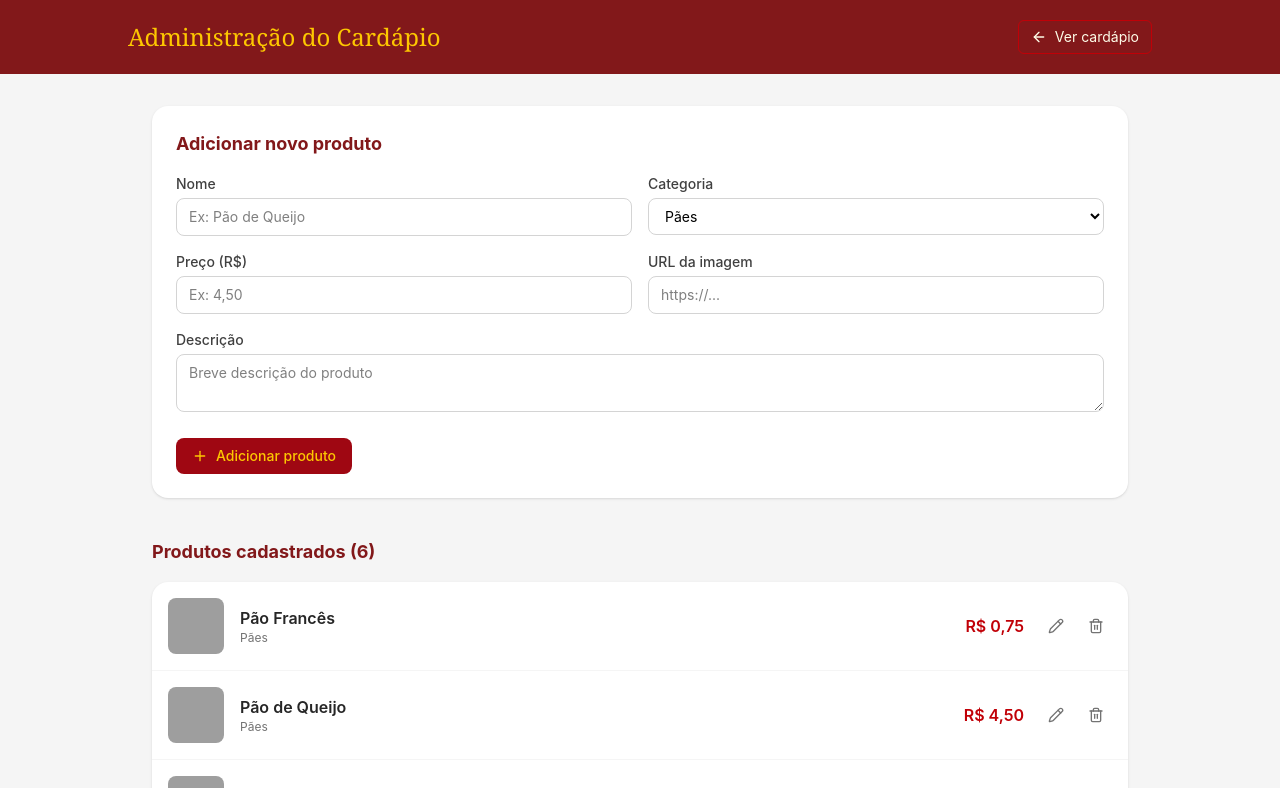
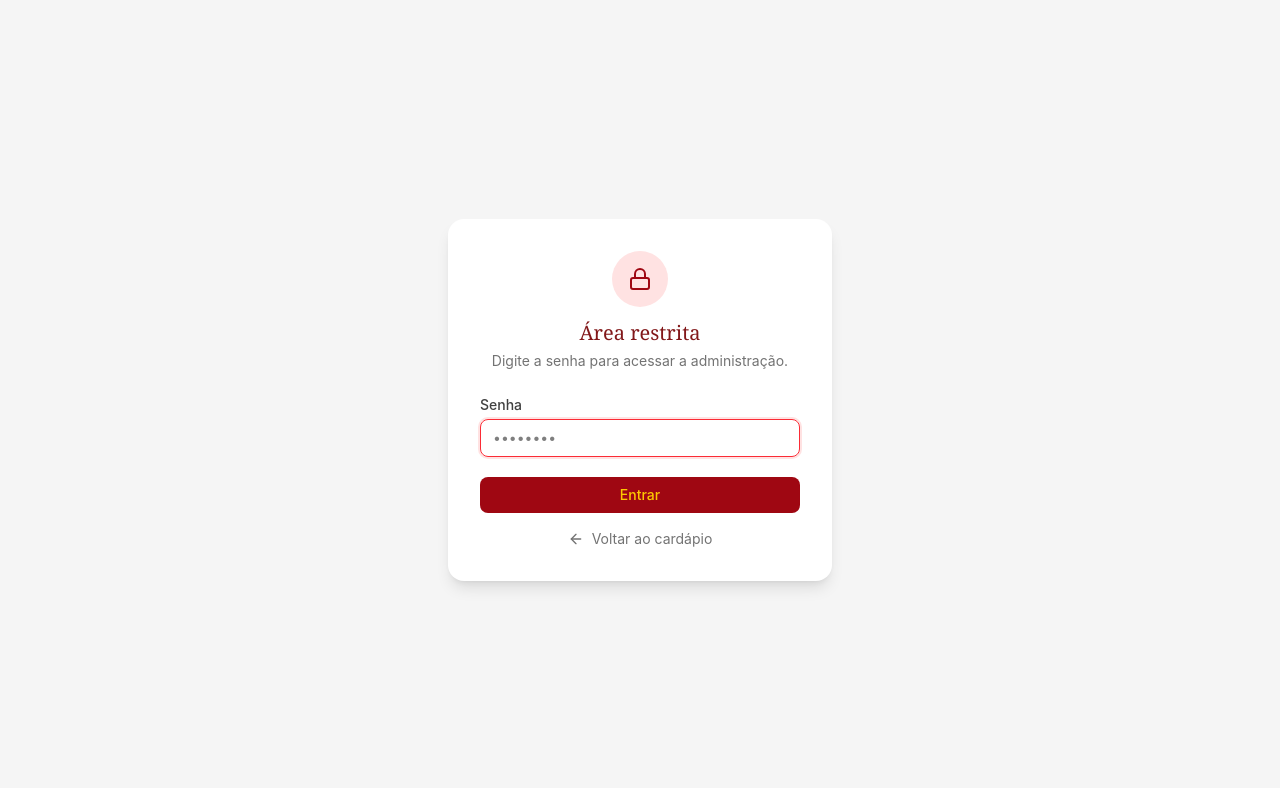
Before and after one commit to jose200175/cardapio-Nathalia, a React (Vite) app: page /admin in a window 1280 px wide. Shown: the top 788 px of the page. Built offline with nearby package versions, Linux system fonts and the light colour scheme; grey boxes are pictures that could not be loaded.

Commit message:
feat: add AdminGate component and integrate with NavBar and Admin pages
Co-authored-by: José Santos <144918703+jose200175@users.noreply.github.com>

```diff
--- /dev/null
+++ b/src/components/AdminGate.tsx
@@ -0,0 +1,89 @@
+import { useState, type ReactNode } from "react";
+import { Link } from "react-router-dom";
+import { ArrowLeft, Lock } from "lucide-react";
+
+const ADMIN_PASSWORD =
+  (import.meta.env.VITE_ADMIN_PASSWORD as string | undefined) ?? "ideal2024";
+const STORAGE_KEY = "admin-auth";
+
+interface AdminGateProps {
+  children: ReactNode;
+}
+
+function AdminGate({ children }: AdminGateProps) {
+  const [authorized, setAuthorized] = useState(
+    () => sessionStorage.getItem(STORAGE_KEY) === "true",
+  );
+  const [password, setPassword] = useState("");
+  const [error, setError] = useState(false);
+
+  const handleSubmit = (event: React.FormEvent) => {
+    event.preventDefault();
+    if (password === ADMIN_PASSWORD) {
+      sessionStorage.setItem(STORAGE_KEY, "true");
+      setAuthorized(true);
+      setError(false);
+    } else {
+      setError(true);
+      setPassword("");
+    }
+  };
+
+  if (authorized) {
+    return <>{children}</>;
+  }
+
+  return (
+    <div className="flex min-h-screen items-center justify-center bg-neutral-100 px-6">
+      <form
+        onSubmit={handleSubmit}
+        className="w-full max-w-sm rounded-2xl bg-white p-8 shadow-lg"
+      >
+        <div className="mb-6 flex flex-col items-center text-center">
+          <span className="mb-3 flex h-14 w-14 items-center justify-center rounded-full bg-red-100 text-red-800">
+            <Lock className="h-6 w-6" />
+          </span>
+          <h1 className="font-serif text-xl text-red-900">Área restrita</h1>
+          <p className="mt-1 text-sm text-neutral-500">
+            Digite a senha para acessar a administração.
+          </p>
+        </div>
+
+        <label className="mb-1 block text-sm font-medium text-neutral-700">
+          Senha
+        </label>
+        <input
+          type="password"
+          value={password}
+          onChange={(e) => {
+            setPassword(e.target.value);
+            setError(false);
+          }}
+          autoFocus
+          className="w-full rounded-lg border border-neutral-300 px-3 py-2 text-sm outline-none focus:border-red-500 focus:ring-2 focus:ring-red-100"
+          placeholder="••••••••"
+        />
+        {error && (
+          <p className="mt-2 text-sm text-red-600">Senha incorreta. Tente novamente.</p>
+        )}
+
+        <button
+          type="submit"
+          className="mt-5 w-full rounded-lg bg-red-800 px-4 py-2 text-sm font-medium text-yellow-400 transition-colors hover:bg-red-900"
+        >
+          Entrar
+        </button>
+
+        <Link
+          to="/"
+          className="mt-4 flex items-center justify-center gap-2 text-sm text-neutral-500 transition-colors hover:text-red-800"
+        >
+          <ArrowLeft className="h-4 w-4" />
+          Voltar ao cardápio
+        </Link>
+      </form>
+    </div>
+  );
+}
+
+export default AdminGate;
--- a/src/components/NavBar.tsx
+++ b/src/components/NavBar.tsx
@@ -1,5 +1,5 @@
 import { useState, useRef, useEffect } from "react";
-import { Menu, ShieldCheck } from "lucide-react";
+import { Menu } from "lucide-react";
 import { Link } from "react-router-dom";
 import { CATEGORIES } from "../data/menu";
 import { slugify } from "./CategorySection";
@@ -48,16 +48,6 @@ function NavBar() {
                   </a>
                 </li>
               ))}
-              <li>
-                <Link
-                  to="/admin"
-                  onClick={() => setIsMenuOpen(false)}
-                  className="flex w-full items-center gap-2 px-4 py-3 text-left font-medium text-red-800 transition-colors hover:bg-red-50"
-                >
-                  <ShieldCheck className="h-4 w-4" />
-                  Administração
-                </Link>
-              </li>
             </ul>
           )}
         </div>
--- a/src/pages/Admin.tsx
+++ b/src/pages/Admin.tsx
@@ -8,6 +8,7 @@ import {
   type Product,
 } from "../data/menu";
 import { useMenu } from "../context/MenuContext";
+import AdminGate from "../components/AdminGate";
 
 interface FormState {
   name: string;
@@ -25,7 +26,7 @@ const emptyForm: FormState = {
   category: CATEGORIES[0],
 };
 
-function Admin() {
+function AdminContent() {
   const { products, addProduct, updateProduct, removeProduct } = useMenu();
   const [form, setForm] = useState<FormState>(emptyForm);
   const [editingId, setEditingId] = useState<string | null>(null);
@@ -246,4 +247,12 @@ function Admin() {
   );
 }
 
+function Admin() {
+  return (
+    <AdminGate>
+      <AdminContent />
+    </AdminGate>
+  );
+}
+
 export default Admin;
```
